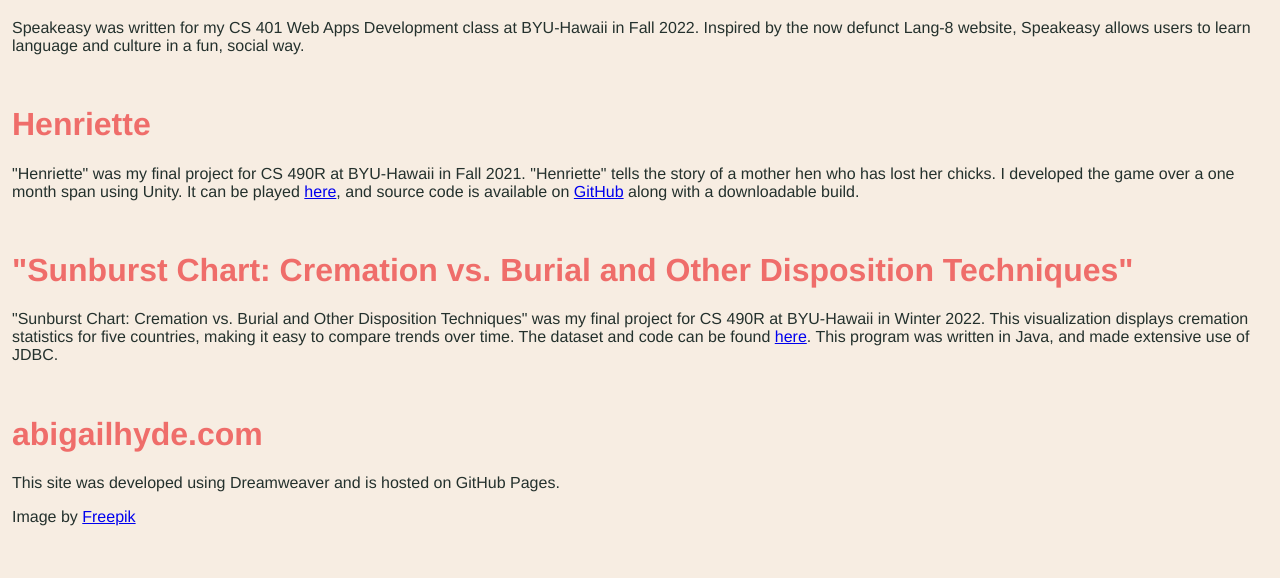
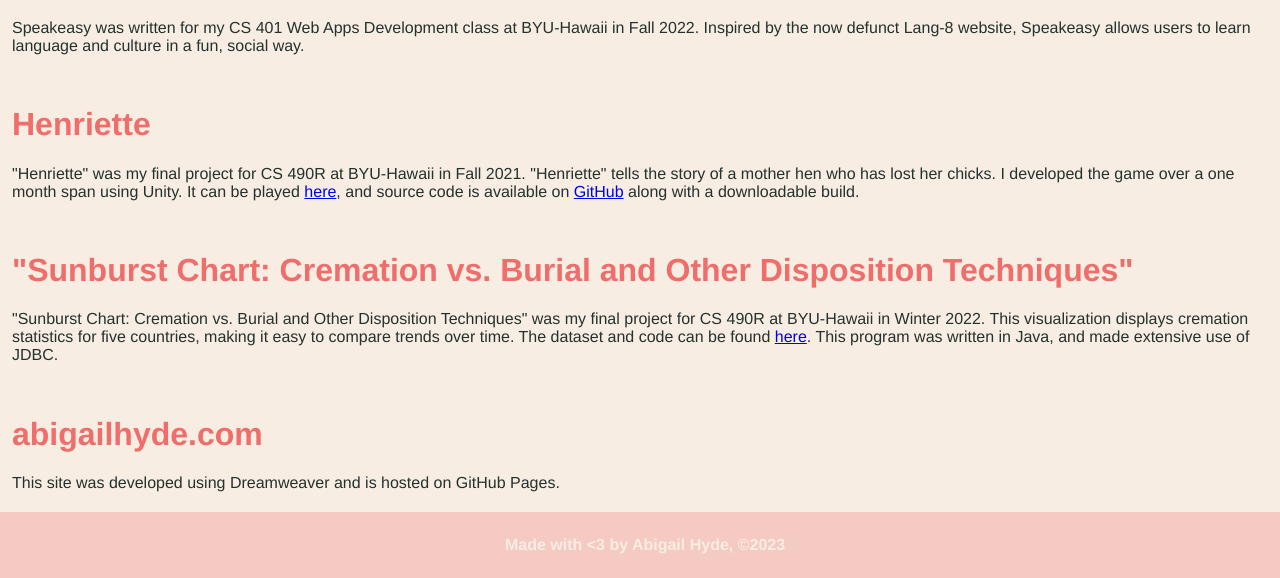
Before and after one commit to abigailhyde/abigailhyde.github.io, a plain HTML site: page projects.html in a window 1280 px wide. Shown: the part 631-1209 px from the top of the page. Before the commit the page ends 1157 px from the top, so only its background shows below. Drawn offline with Linux system fonts and the light colour scheme.

Commit message:
Added footer

```diff
--- a/projects.html
+++ b/projects.html
@@ -69,13 +69,11 @@ body {
             <p>
                 This site was developed using Dreamweaver and is hosted on GitHub Pages.
             </p>
-			<p>Image by <a href="https://www.freepik.com/free-photo/top-view-adult-correcting-grammar-mistakes_38172100.htm#query=writing%20study&position=16&from_view=search&track=ais">Freepik</a></p>
 
         </main>
 
-    </body>
-
-</html>
-
+<footer>
+<p style="text-align:center">Made with &lt;3 by Abigail Hyde, &#169;2023</p>
+			</footer>
 </body>
 </html>
--- a/style.css
+++ b/style.css
@@ -69,3 +69,16 @@ h1 {
 iframe {
 	padding-top: 30px;
 }
+
+footer {
+	margin-top: 20px;
+	padding: 8px;
+	background-color: #F5CAC3;
+}
+
+footer p {
+	color: #F7EDE2;
+	font-weight: bold;
+	margin-left: 10px;
+	align-self: center;
+}
```
Also changed, not shown: index.html (+4 -0 lines), resume.html (+3 -1 lines).
